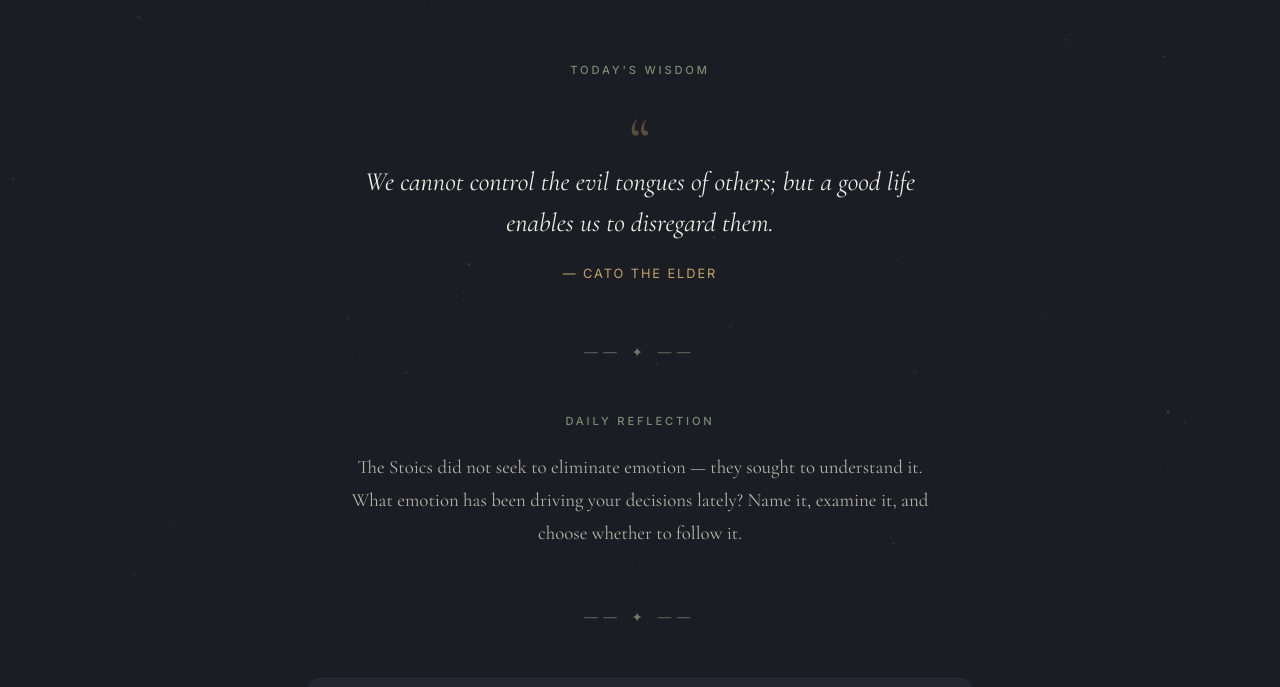
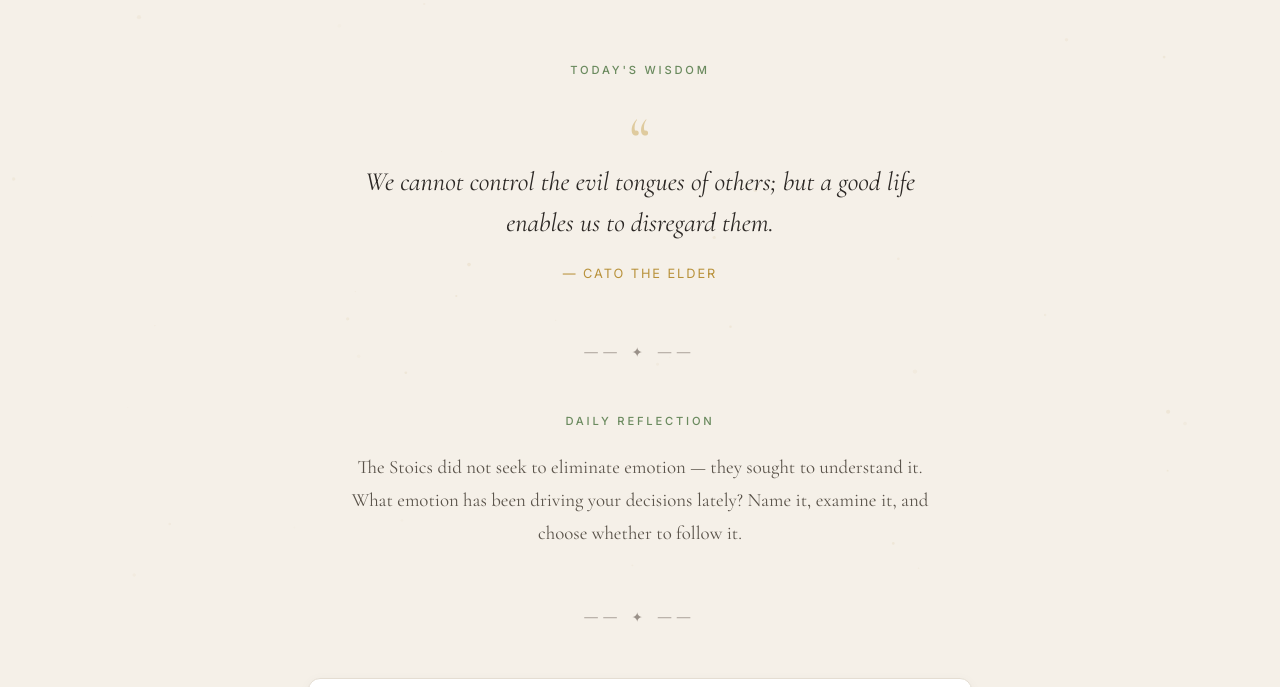
Before and after one commit to Neloranotes/arche, a plain HTML site: page index.html in a window 1280 px wide. Shown: the part 179-866 px from the top of the page. Drawn offline with nearby package versions, Linux system fonts and the light colour scheme.

Commit message:
Switch to light, warm color palette for a more uplifting morning feel
Co-Authored-By: Claude Opus 4.6 (1M context) <noreply@anthropic.com>

```diff
--- a/index.html
+++ b/index.html
@@ -10,15 +10,15 @@
 <style>
 *,*::before,*::after{margin:0;padding:0;box-sizing:border-box}
 :root{
-  --bg-deep:#1a1d23;
-  --bg-card:#22262e;
-  --bg-card-border:#2a2f38;
-  --text-primary:#f0ece4;
-  --text-secondary:#b8b2a6;
-  --text-muted:#7a7468;
-  --accent-sage:#7a8c6e;
-  --accent-gold:#c4a265;
-  --accent-gold-dim:#9a7d4e;
+  --bg-deep:#f5f0e8;
+  --bg-card:#ffffff;
+  --bg-card-border:#e4ddd2;
+  --text-primary:#2c2825;
+  --text-secondary:#5a534a;
+  --text-muted:#9a9189;
+  --accent-sage:#6a8a5e;
+  --accent-gold:#b8913a;
+  --accent-gold-dim:#c9a555;
   --serif:'Cormorant Garamond',Georgia,'Times New Roman',serif;
   --sans:'Inter',-apple-system,BlinkMacSystemFont,'Segoe UI',sans-serif;
 }
@@ -33,7 +33,7 @@ body{
   overflow-x:hidden;
   position:relative;
 }
-canvas#particles{position:fixed;top:0;left:0;width:100%;height:100%;pointer-events:none;z-index:0;opacity:.35}
+canvas#particles{position:fixed;top:0;left:0;width:100%;height:100%;pointer-events:none;z-index:0;opacity:.25}
 .container{
   position:relative;z-index:1;
   max-width:720px;
@@ -138,6 +138,7 @@ canvas#particles{position:fixed;top:0;left:0;width:100%;height:100%;pointer-even
   border-radius:12px;
   padding:32px 36px;
   margin-bottom:56px;
+  box-shadow:0 2px 12px rgba(0,0,0,.04);
 }
 .fact-card .section-label{text-align:left;margin-bottom:14px}
 .fact-text{
@@ -535,7 +536,7 @@ requestAnimationFrame(()=>{
       if(p.y<0)p.y=h;if(p.y>h)p.y=0;
       ctx.beginPath();
       ctx.arc(p.x,p.y,p.r,0,Math.PI*2);
-      ctx.fillStyle=`rgba(196,162,101,${p.o})`;
+      ctx.fillStyle=`rgba(184,145,58,${p.o})`;
       ctx.fill();
     }
     requestAnimationFrame(draw);
```
